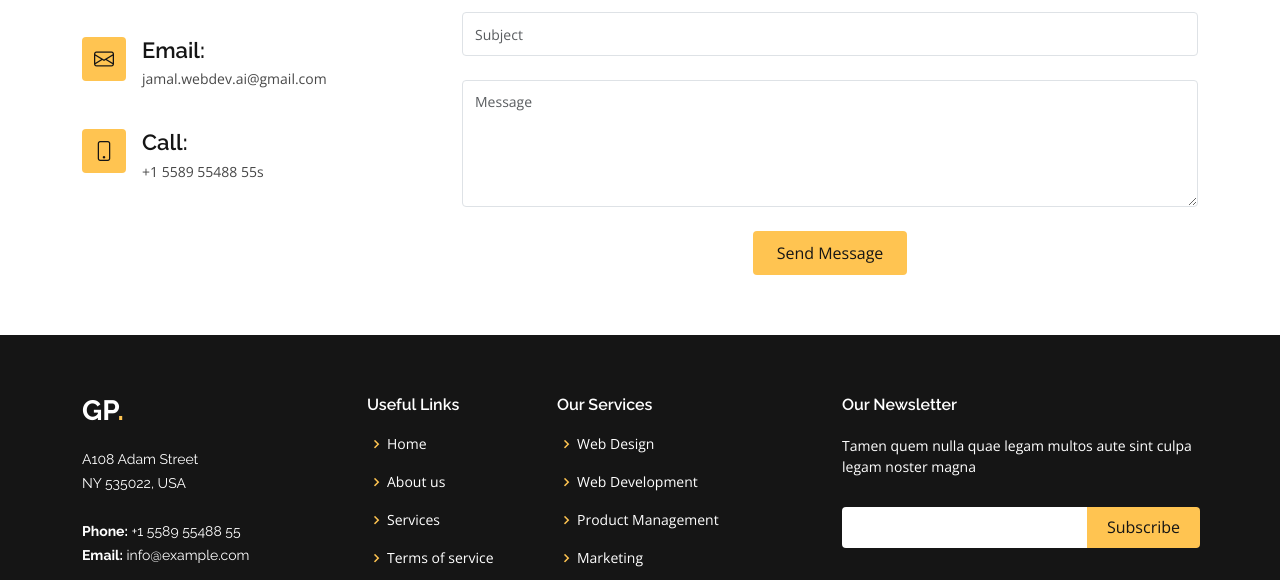
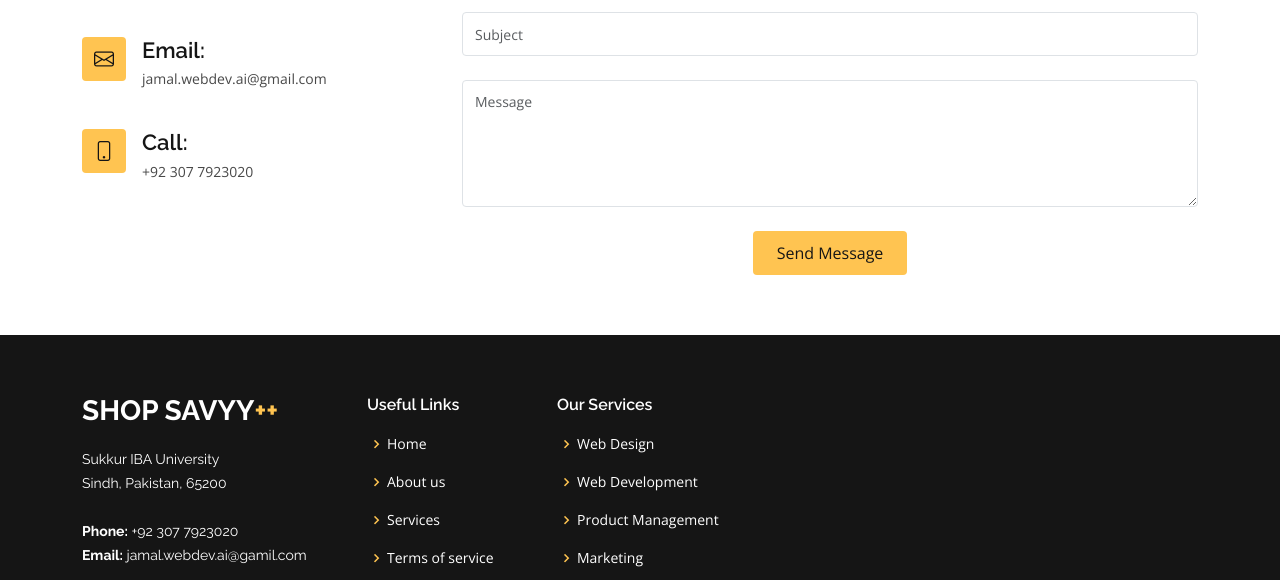
Before and after one commit to Top-G-Developers/shop-savvy, a plain HTML site: page index.html in a window 1280 px wide. Shown: the part 6992-7572 px from the top of the page. Drawn offline with nearby package versions, Linux system fonts and the light colour scheme.

Commit message:
#3 Footer Added

```diff
--- a/index.html
+++ b/index.html
@@ -969,7 +969,7 @@
                 <div class="phone">
                   <i class="bi bi-phone"></i>
                   <h4>Call:</h4>
-                  <p>+1 5589 55488 55s</p>
+                  <p>+92 307 7923020</p>
                 </div>
               </div>
             </div>
@@ -1048,12 +1048,12 @@
           <div class="row">
             <div class="col-lg-3 col-md-6">
               <div class="footer-info">
-                <h3>Gp<span>.</span></h3>
+                <h3>Shop Savyy<span>++</span></h3>
                 <p>
-                  A108 Adam Street <br />
-                  NY 535022, USA<br /><br />
-                  <strong>Phone:</strong> +1 5589 55488 55<br />
-                  <strong>Email:</strong> info@example.com<br />
+                  Sukkur IBA University <br />
+                  Sindh, Pakistan, 65200 <br /><br />
+                  <strong>Phone:</strong> +92 307 7923020<br />
+                  <strong>Email:</strong> jamal.webdev.ai@gamil.com<br />
                 </p>
                 <div class="social-links mt-3">
                   <a href="#" class="twitter"><i class="bx bxl-twitter"></i></a>
@@ -1119,20 +1119,6 @@
                 </li>
               </ul>
             </div>
-
-            <div class="col-lg-4 col-md-6 footer-newsletter">
-              <h4>Our Newsletter</h4>
-              <p>
-                Tamen quem nulla quae legam multos aute sint culpa legam noster
-                magna
-              </p>
-              <form action="" method="post">
-                <input type="email" name="email" /><input
-                  type="submit"
-                  value="Subscribe"
-                />
-              </form>
-            </div>
           </div>
         </div>
       </div>
@@ -1143,7 +1129,7 @@
           >. All Rights Reserved
         </div>
         <div class="credits">
-          Designed by <a href="https://bootstrapmade.com/">JLegacy-AI</a>
+          Designed by <a href="https://github.com/JLegacy-AI">JLegacy-AI</a>
         </div>
       </div>
     </footer>
```
